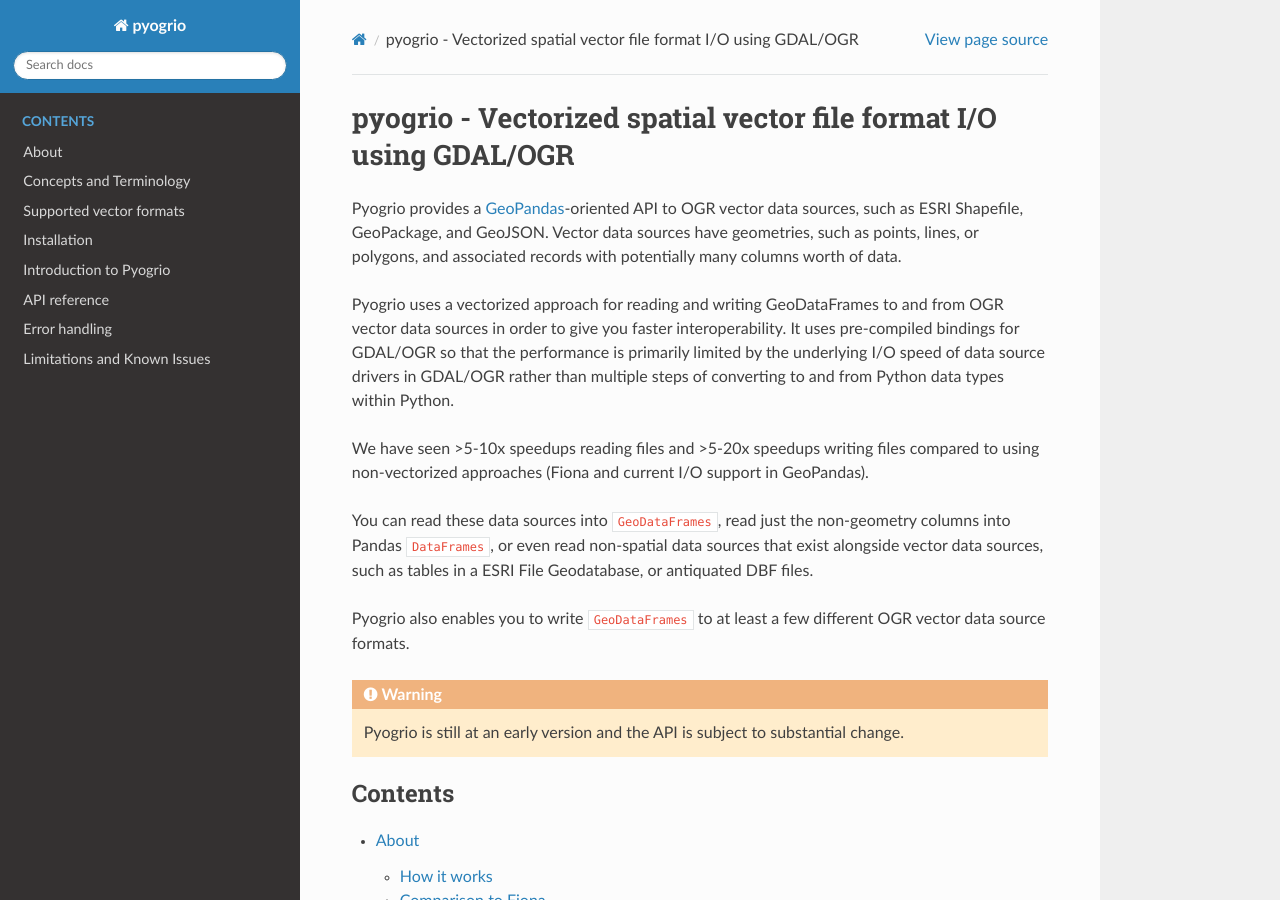
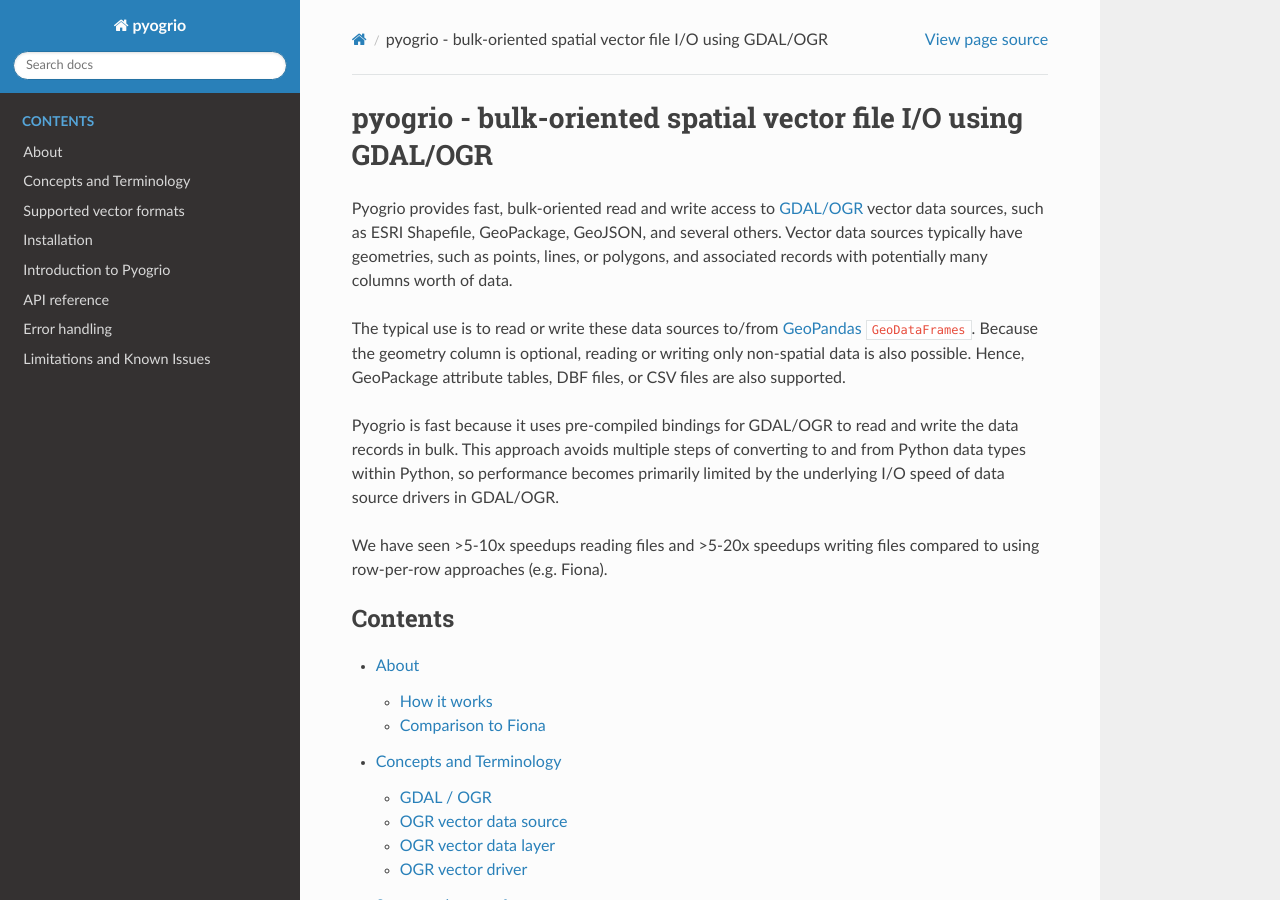
Before and after one commit to geopandas/pyogrio, a Sphinx documentation site: the page built from docs/source/index.md, in a window 1280 px wide and 900 px high. Built offline with Sphinx 7.4.7 and the Read the Docs theme 2.0.0, drawn with Linux system fonts in a browser that asks for light colours.

Commit message:
DOC: sync readme changes to docs (#482)

````diff
--- a/docs/source/about.md
+++ b/docs/source/about.md
@@ -22,7 +22,7 @@
 maintainers and contributors, and exposes more functionality than Pyogrio ever will.
 This project would not be possible without Fiona having come first.
 
-Pyogrio uses a vectorized (array-oriented) approach for reading and writing
+Pyogrio uses a bulk-oriented approach for reading and writing
 spatial vector file formats, which enables faster I/O operations. It borrows
 from the internal mechanics and lessons learned of Fiona. It uses a stateless
 approach to reading or writing data; all data are read or written in a single
--- a/docs/source/index.md
+++ b/docs/source/index.md
@@ -1,32 +1,25 @@
-# pyogrio - Vectorized spatial vector file format I/O using GDAL/OGR
+# pyogrio - bulk-oriented spatial vector file I/O using GDAL/OGR
 
-Pyogrio provides a
-[GeoPandas](https://github.com/geopandas/geopandas)-oriented API to OGR vector
-data sources, such as ESRI Shapefile, GeoPackage, and GeoJSON. Vector data sources
-have geometries, such as points, lines, or polygons, and associated records
-with potentially many columns worth of data.
+Pyogrio provides fast, bulk-oriented read and write access to
+[GDAL/OGR](https://gdal.org/en/latest/drivers/vector/index.html) vector data
+sources, such as ESRI Shapefile, GeoPackage, GeoJSON, and several others.
+Vector data sources typically have geometries, such as points, lines, or
+polygons, and associated records with potentially many columns worth of data.
 
-Pyogrio uses a vectorized approach for reading and writing GeoDataFrames to and
-from OGR vector data sources in order to give you faster interoperability. It
-uses pre-compiled bindings for GDAL/OGR so that the performance is primarily
-limited by the underlying I/O speed of data source drivers in GDAL/OGR rather
-than multiple steps of converting to and from Python data types within Python.
+The typical use is to read or write these data sources to/from
+[GeoPandas](https://github.com/geopandas/geopandas) `GeoDataFrames`. Because
+the geometry column is optional, reading or writing only non-spatial data is
+also possible. Hence, GeoPackage attribute tables, DBF files, or CSV files are
+also supported.
+
+Pyogrio is fast because it uses pre-compiled bindings for GDAL/OGR to read and
+write the data records in bulk. This approach avoids multiple steps of
+converting to and from Python data types within Python, so performance becomes
+primarily limited by the underlying I/O speed of data source drivers in
+GDAL/OGR.
 
 We have seen \>5-10x speedups reading files and \>5-20x speedups writing files
-compared to using non-vectorized approaches (Fiona and current I/O support in
-GeoPandas).
-
-You can read these data sources into
-`GeoDataFrames`, read just the non-geometry columns into Pandas `DataFrames`,
-or even read non-spatial data sources that exist alongside vector data sources,
-such as tables in a ESRI File Geodatabase, or antiquated DBF files.
-
-Pyogrio also enables you to write `GeoDataFrames` to at least a few different
-OGR vector data source formats.
-
-```{warning}
-Pyogrio is still at an early version and the API is subject to substantial change.
-```
+compared to using row-per-row approaches (e.g. Fiona).
 
 ```{toctree}
 ---
````
